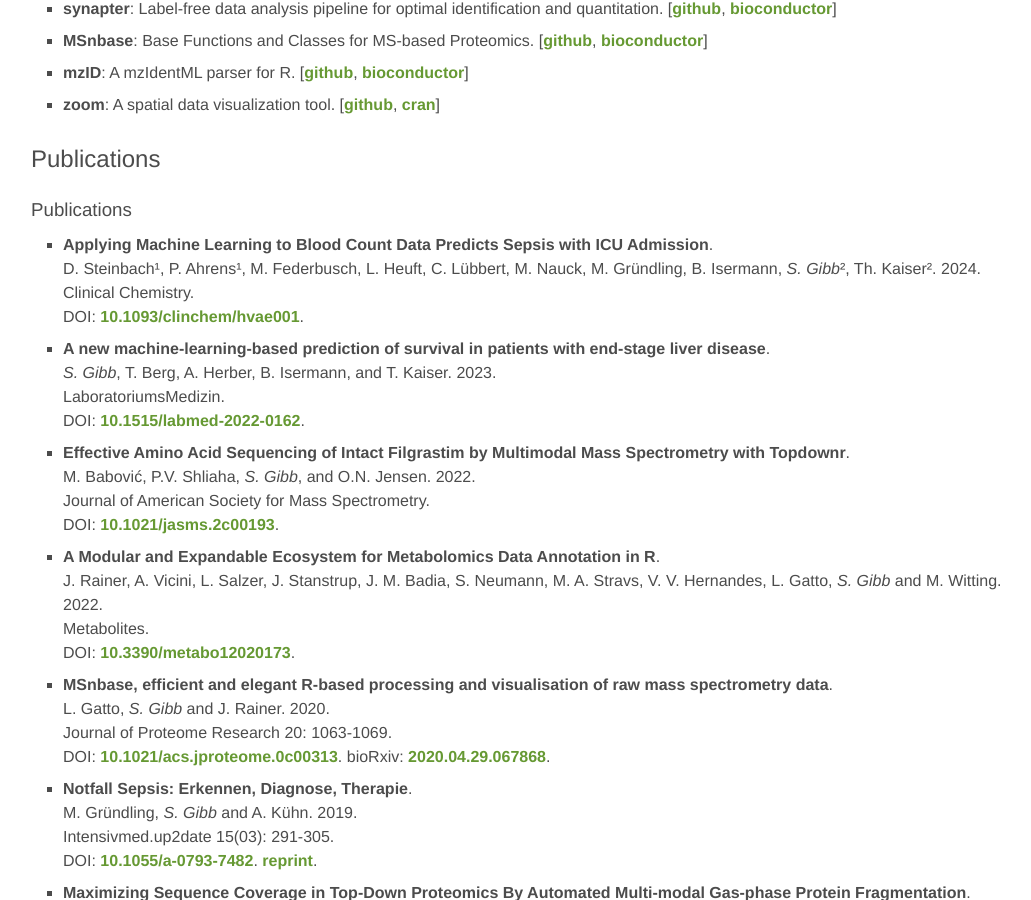
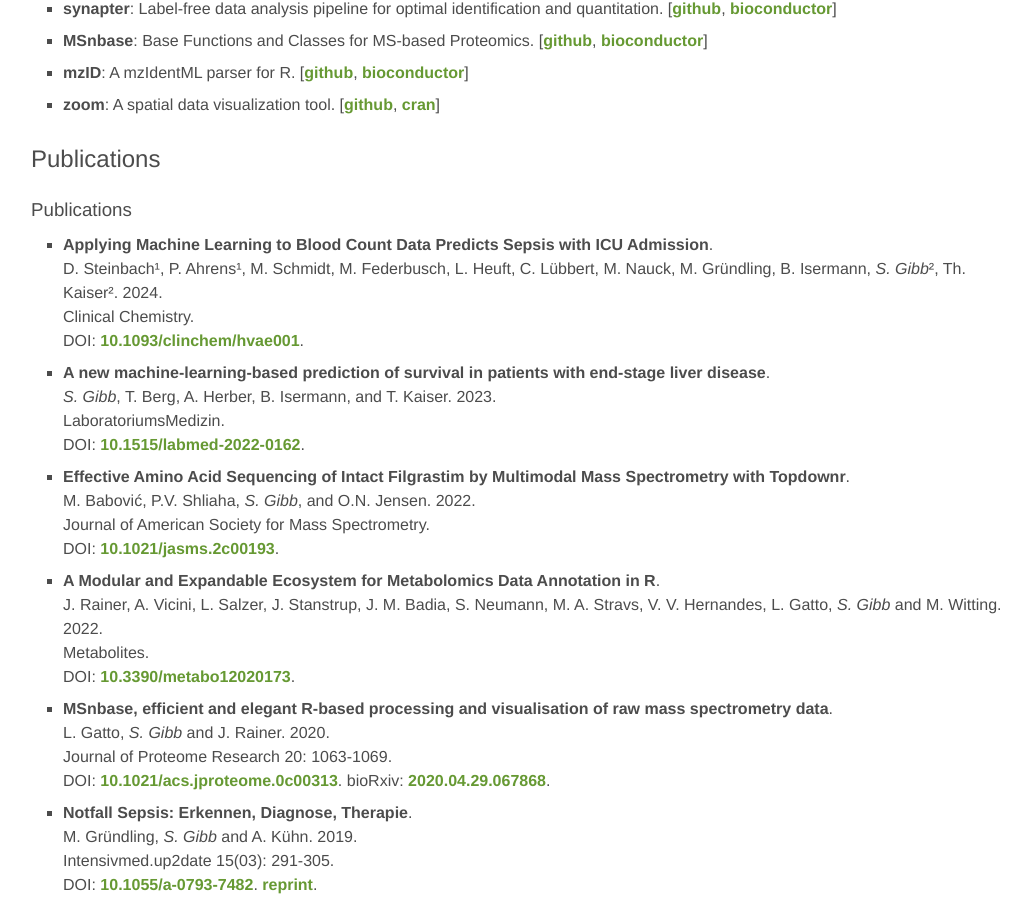
Before and after one commit to sgibb/sgibb.github.io, a Jekyll site: the page built from index.md, in a window 1280 px wide and 900 px high, scrolled down 1148 px. Shown: the whole window, without its empty margins (113-1144 px from the left). Built offline with Jekyll 4.4.1, drawn with Linux system fonts in a browser that asks for light colours.

Commit message:
fix: author list

```diff
--- a/_data/publications.yml
+++ b/_data/publications.yml
@@ -1,7 +1,7 @@
 - name: Publications
   entries:
     - title: "Applying Machine Learning to Blood Count Data Predicts Sepsis with ICU Admission"
-      authors: D. Steinbach&sup1;, P. Ahrens&sup1;, M. Federbusch, L. Heuft, C. Lübbert, M. Nauck, M. Gründling, B. Isermann, S. Gibb&sup2;, Th. Kaiser&sup2;
+      authors: D. Steinbach&sup1;, P. Ahrens&sup1;, M. Schmidt, M. Federbusch, L. Heuft, C. Lübbert, M. Nauck, M. Gründling, B. Isermann, S. Gibb&sup2;, Th. Kaiser&sup2;
       journal: "Clinical Chemistry"
       year: 2024
       doi: 10.1093/clinchem/hvae001
```
